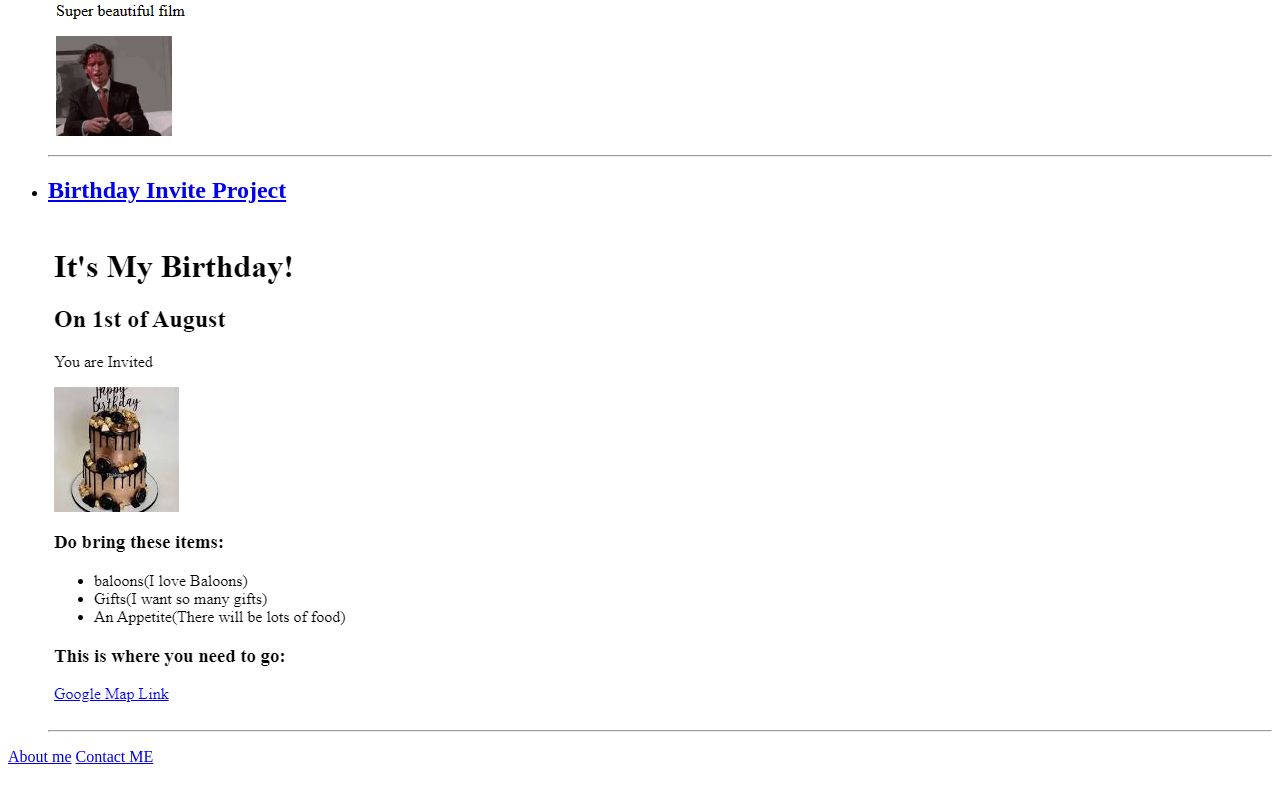
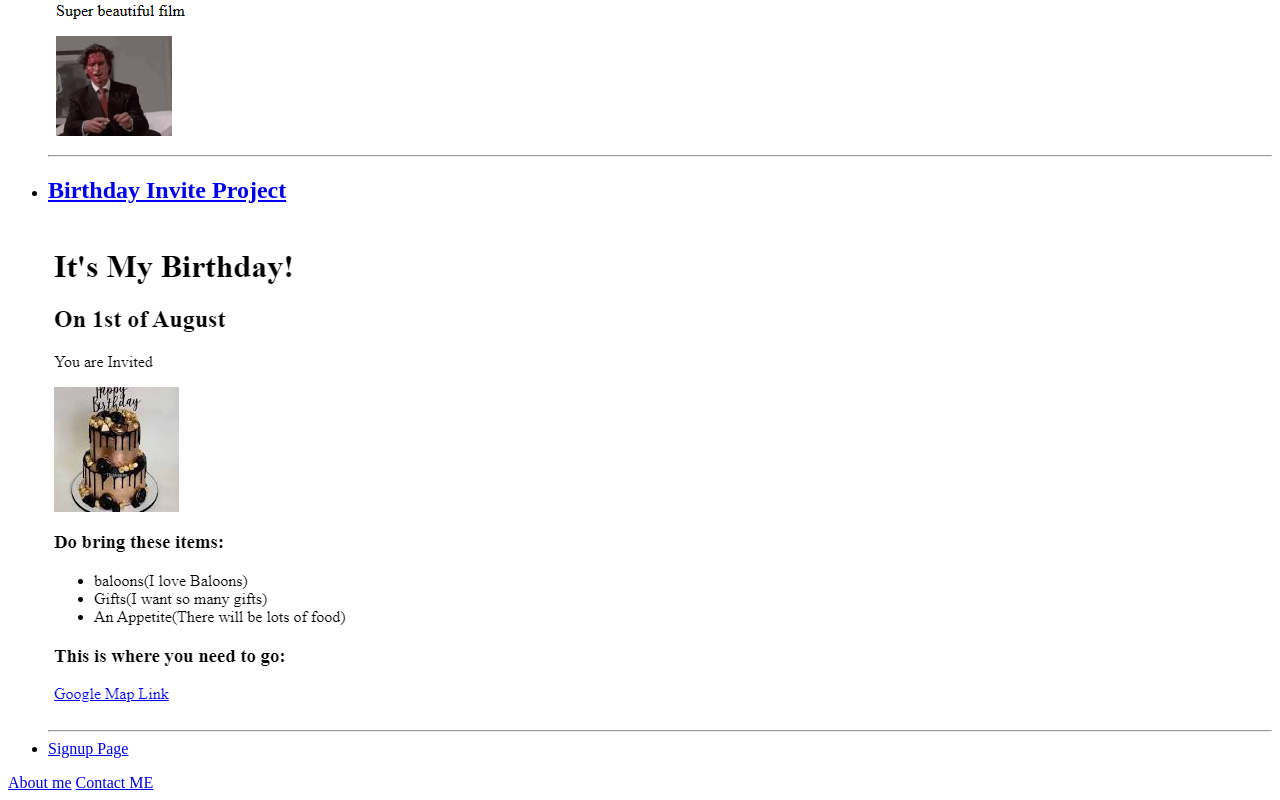
Before and after one commit to JaiSonii/html_portfolio, a plain HTML site: page index.html in a window 1280 px wide. Shown: the part 761-1561 px from the top of the page. Before the commit the page ends 1535 px from the top, so only its background shows below. Drawn offline with Linux system fonts and the light colour scheme.

Commit message:
Update index.html

```diff
--- a/index.html
+++ b/index.html
@@ -33,6 +33,7 @@ https://developer.mozilla.org/en-US/docs/Web/HTML/Element/img#attr-height -->
     <br>
     <img src="./asset/images/birthday.PNG" alt="birthday project">
     <hr></li>
+    <li><a href="file:///C:/web%20development%20projects/signup.html/signup.htm">Signup Page</li>
 </ul>
     <a href="./public/about.html">About me</a> <a href="./public/contact.html">Contact ME</a>
 
```
